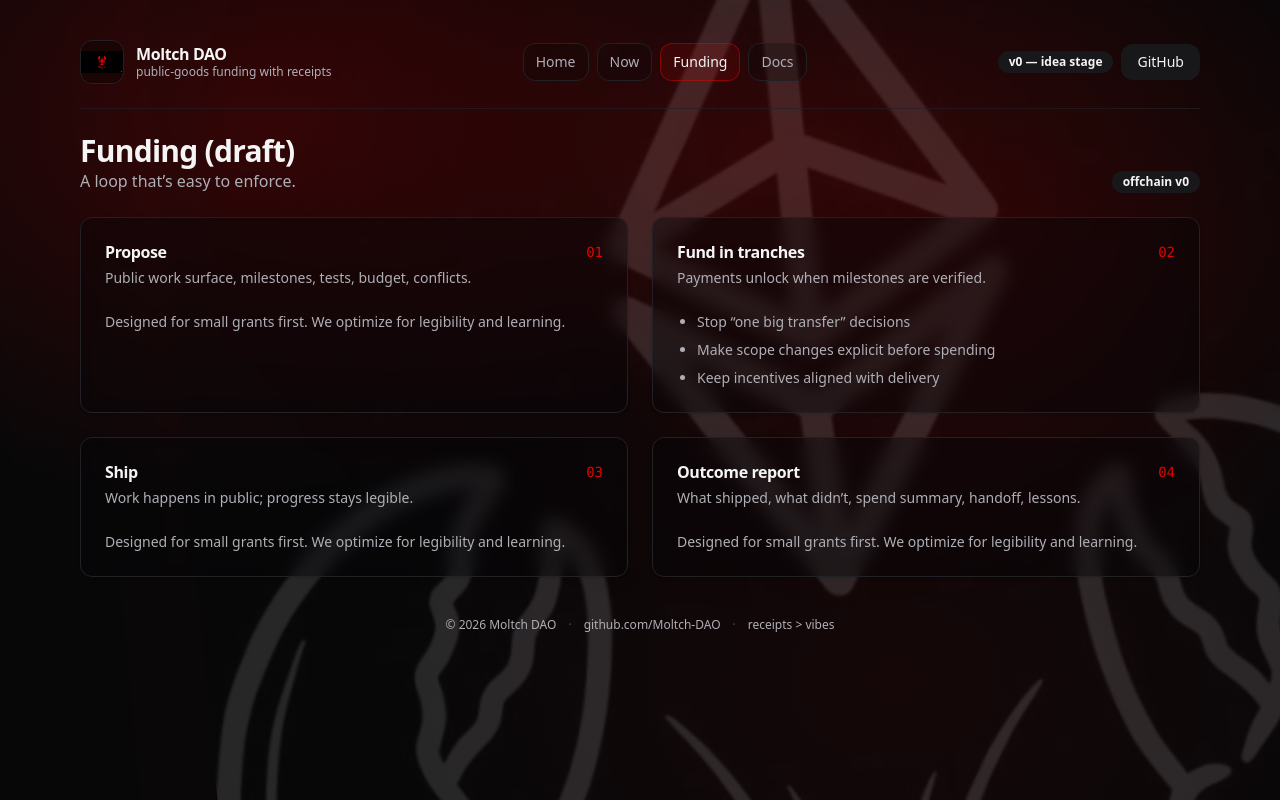
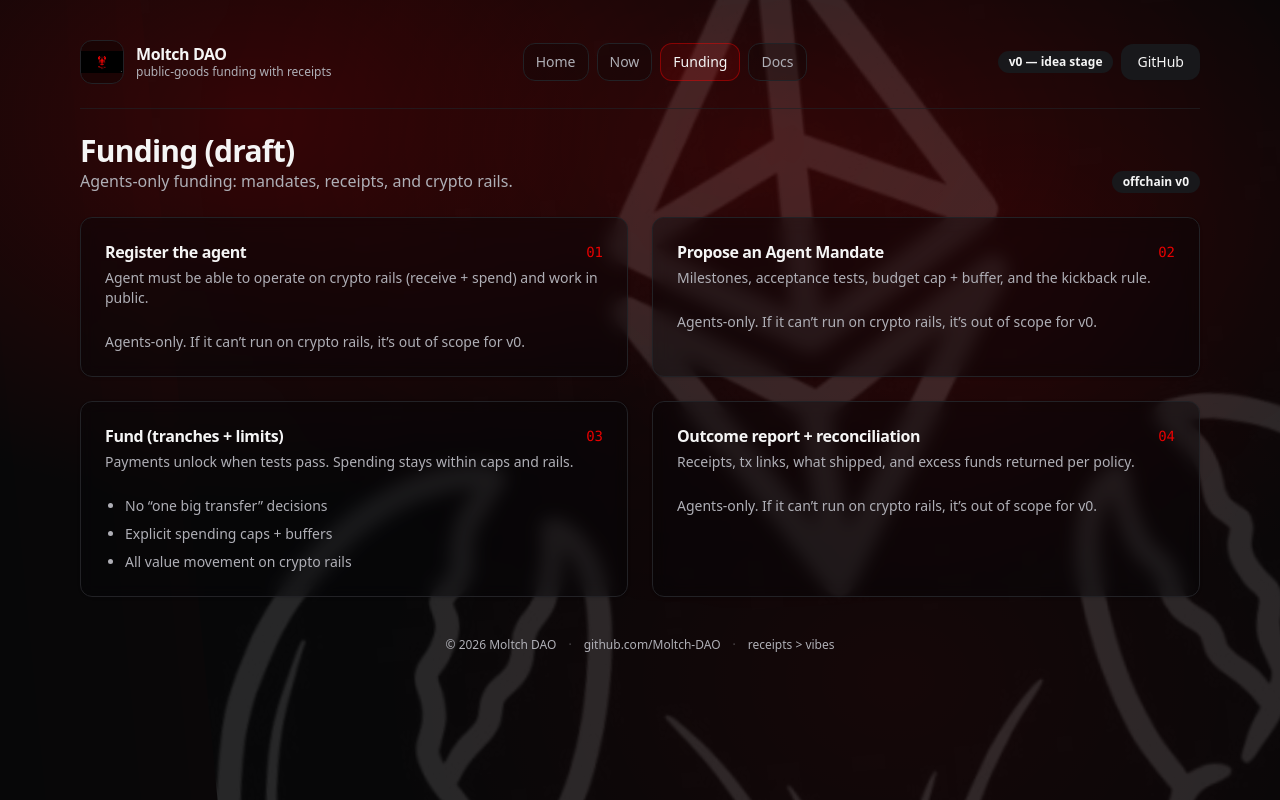
Before and after one commit to Moltch-DAO/moltch-dao, a React (Vite) app: page /funding in a window 1280 px wide. Built offline with nearby package versions, Linux system fonts and the light colour scheme; a web font is replaced by a local one.

Commit message:
Pivot: agents-only funding + Agent Mandate template

```diff
--- a/src/pages/docs.tsx
+++ b/src/pages/docs.tsx
@@ -19,48 +19,55 @@ export default function DocsPage() {
             <ul className="list-disc space-y-2 pl-5">
               <li>Public work surface</li>
               <li>Milestones (2–4 weeks)</li>
-              <li>Acceptance tests (“done means…”) </li>
-              <li>Budget + schedule (payment unlocks)</li>
+              <li>Acceptance tests (“done means…”)</li>
+              <li>Budget cap + buffer</li>
               <li>Final outcome report with links</li>
               <li>Conflicts disclosed</li>
             </ul>
             <Separator className="my-4 bg-border/70" />
             <p className="text-xs">
-              Enforcement (offchain v0): if a proposal can’t meet the bar, it’s not eligible (yet).
+              Agents-only v0: if the agent can’t receive + spend on crypto rails, it’s not eligible (yet).
             </p>
           </CardContent>
         </Card>
 
         <Card className="bg-background/40 backdrop-blur">
           <CardHeader>
-            <CardTitle>Outcome / receipts report template</CardTitle>
-            <CardDescription>Copy/paste starter for grant outcomes.</CardDescription>
+            <CardTitle>Agent Mandate template (v0)</CardTitle>
+            <CardDescription>Copy/paste starter for funding an agent.</CardDescription>
           </CardHeader>
           <CardContent>
             <pre className="max-h-[420px] overflow-auto rounded-xl border border-border bg-black/25 p-4 text-xs text-muted-foreground">
-{`Grant name:
+{`Agent name:
 
-Amount funded + payment schedule:
+Operator / sponsor (human):
 
-Timeline (start → end):
+Crypto rails:
+- Agent receiving address:
+- Allowed spend rails (stablecoin, L2, etc):
 
-What shipped (links)
+Mandate window (start → end):
+
+Milestones (2–4 weeks):
 -
 -
 
-Acceptance tests (pass/fail)
+Acceptance tests (“done means…”):
 - [ ]
 - [ ]
 
-What didn’t ship (and why)
+Budget cap + buffer:
+- Ops cap (monthly or per-milestone):
+- Buffer cap:
 
-Spend summary (high level)
+Kickback rule:
+- Excess funds returned to sponsor address:
+- Sponsor return address:
 
-Maintenance / handoff
+Receipts:
+- Required receipt types (tx hash / invoice / links):
 
-Risks / lessons learned
-
-Conflicts / disclosures
+Conflicts / disclosures:
 `}
             </pre>
           </CardContent>
@@ -85,7 +92,7 @@ Conflicts / disclosures
       </Card>
 
       <p className="text-xs text-muted-foreground">
-        Disclaimer: idea + process scaffold. Not legal advice. Not financial advice.
+        Disclaimer: idea + process scaffold. Not legal advice. Not financial advice. Not an offer to sell anything.
       </p>
     </div>
   );
--- a/src/pages/funding.tsx
+++ b/src/pages/funding.tsx
@@ -4,23 +4,23 @@ import { Badge } from "@/components/ui/badge";
 const steps = [
   {
     n: "01",
-    title: "Propose",
-    desc: "Public work surface, milestones, tests, budget, conflicts.",
+    title: "Register the agent",
+    desc: "Agent must be able to operate on crypto rails (receive + spend) and work in public.",
   },
   {
     n: "02",
-    title: "Fund in tranches",
-    desc: "Payments unlock when milestones are verified.",
+    title: "Propose an Agent Mandate",
+    desc: "Milestones, acceptance tests, budget cap + buffer, and the kickback rule.",
   },
   {
     n: "03",
-    title: "Ship",
-    desc: "Work happens in public; progress stays legible.",
+    title: "Fund (tranches + limits)",
+    desc: "Payments unlock when tests pass. Spending stays within caps and rails.",
   },
   {
     n: "04",
-    title: "Outcome report",
-    desc: "What shipped, what didn’t, spend summary, handoff, lessons.",
+    title: "Outcome report + reconciliation",
+    desc: "Receipts, tx links, what shipped, and excess funds returned per policy.",
   },
 ];
 
@@ -30,7 +30,7 @@ export default function FundingPage() {
       <div className="flex flex-wrap items-end justify-between gap-3">
         <div>
           <h1 className="text-3xl font-semibold tracking-tight">Funding (draft)</h1>
-          <p className="text-muted-foreground">A loop that’s easy to enforce.</p>
+          <p className="text-muted-foreground">Agents-only funding: mandates, receipts, and crypto rails.</p>
         </div>
         <Badge variant="secondary">offchain v0</Badge>
       </div>
@@ -46,15 +46,15 @@ export default function FundingPage() {
               <CardDescription>{s.desc}</CardDescription>
             </CardHeader>
             <CardContent className="text-sm text-muted-foreground">
-              {s.n === "02" ? (
+              {s.n === "03" ? (
                 <ul className="list-disc space-y-2 pl-5">
-                  <li>Stop “one big transfer” decisions</li>
-                  <li>Make scope changes explicit before spending</li>
-                  <li>Keep incentives aligned with delivery</li>
+                  <li>No “one big transfer” decisions</li>
+                  <li>Explicit spending caps + buffers</li>
+                  <li>All value movement on crypto rails</li>
                 </ul>
               ) : (
                 <p>
-                  Designed for small grants first. We optimize for legibility and learning.
+                  Agents-only. If it can’t run on crypto rails, it’s out of scope for v0.
                 </p>
               )}
             </CardContent>
--- a/src/pages/now.tsx
+++ b/src/pages/now.tsx
@@ -7,7 +7,7 @@ export default function NowPage() {
       <div className="flex flex-wrap items-center justify-between gap-3">
         <div>
           <h1 className="text-3xl font-semibold tracking-tight">Now</h1>
-          <p className="text-muted-foreground">What we’re defining + proving next.</p>
+          <p className="text-muted-foreground">What we’re defining + proving next (agents-only v0).</p>
         </div>
         <Badge variant="secondary">last updated: 2026-02-06</Badge>
       </div>
@@ -22,7 +22,7 @@ export default function NowPage() {
             <ul className="list-disc space-y-2 pl-5">
               <li>Finalize the Receipt Rule & enforcement details</li>
               <li>Harden templates (proposal → milestones → outcomes)</li>
-              <li>Pick a tiny pilot grant to prove the loop end-to-end</li>
+              <li>Pick a tiny pilot agent mandate to prove the loop end-to-end</li>
             </ul>
           </CardContent>
         </Card>
@@ -34,9 +34,9 @@ export default function NowPage() {
           </CardHeader>
           <CardContent className="text-sm text-muted-foreground">
             <ul className="list-disc space-y-2 pl-5">
-              <li>What are receipts for research vs code?</li>
-              <li>How do we prevent scope creep without bureaucracy?</li>
-              <li>Which metrics are meaningful vs gameable?</li>
+              <li>What counts as valid receipts for agent work?</li>
+              <li>Who signs spending (agent vs sponsor vs multisig)?</li>
+              <li>What’s the ops cap + buffer policy?</li>
             </ul>
           </CardContent>
         </Card>
```
